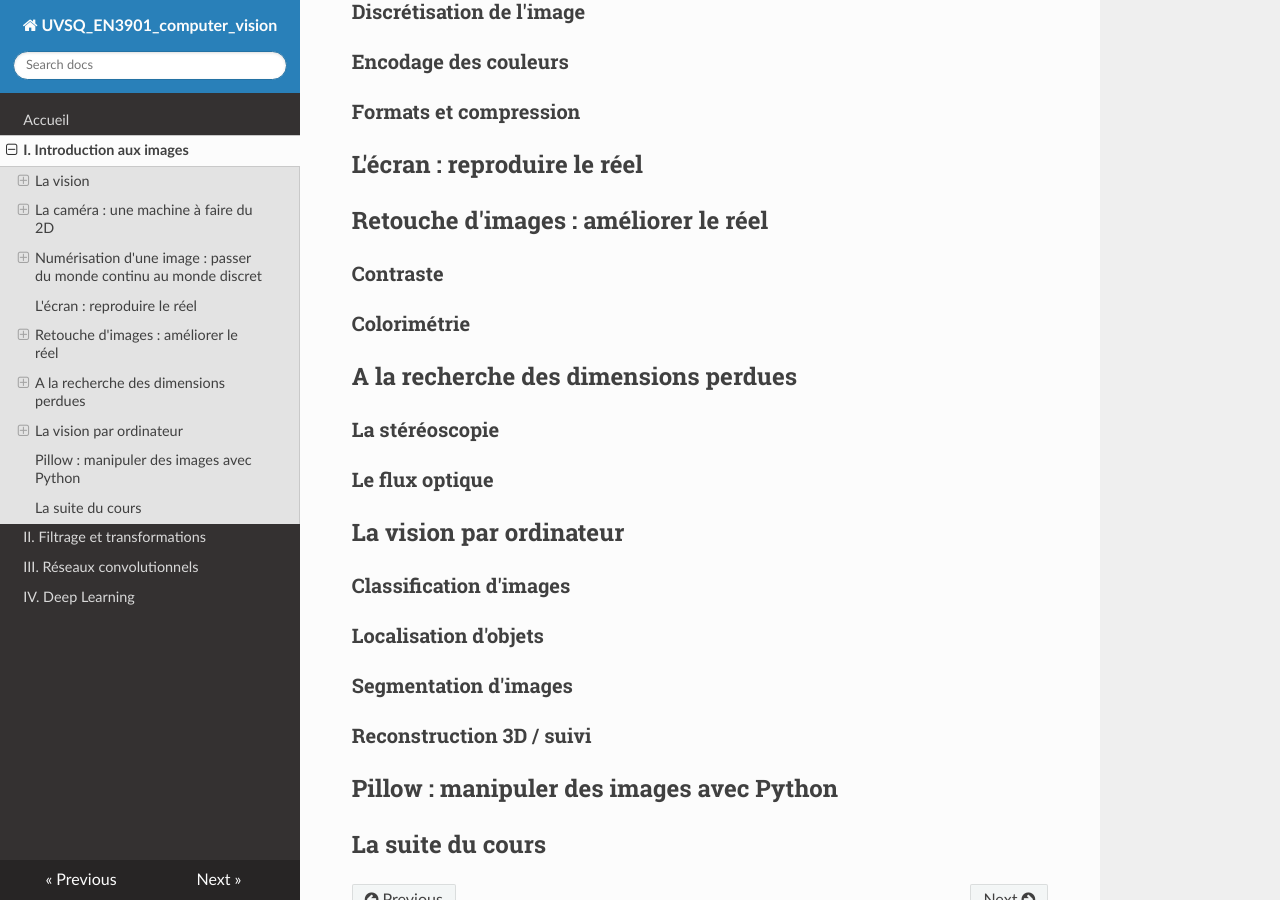
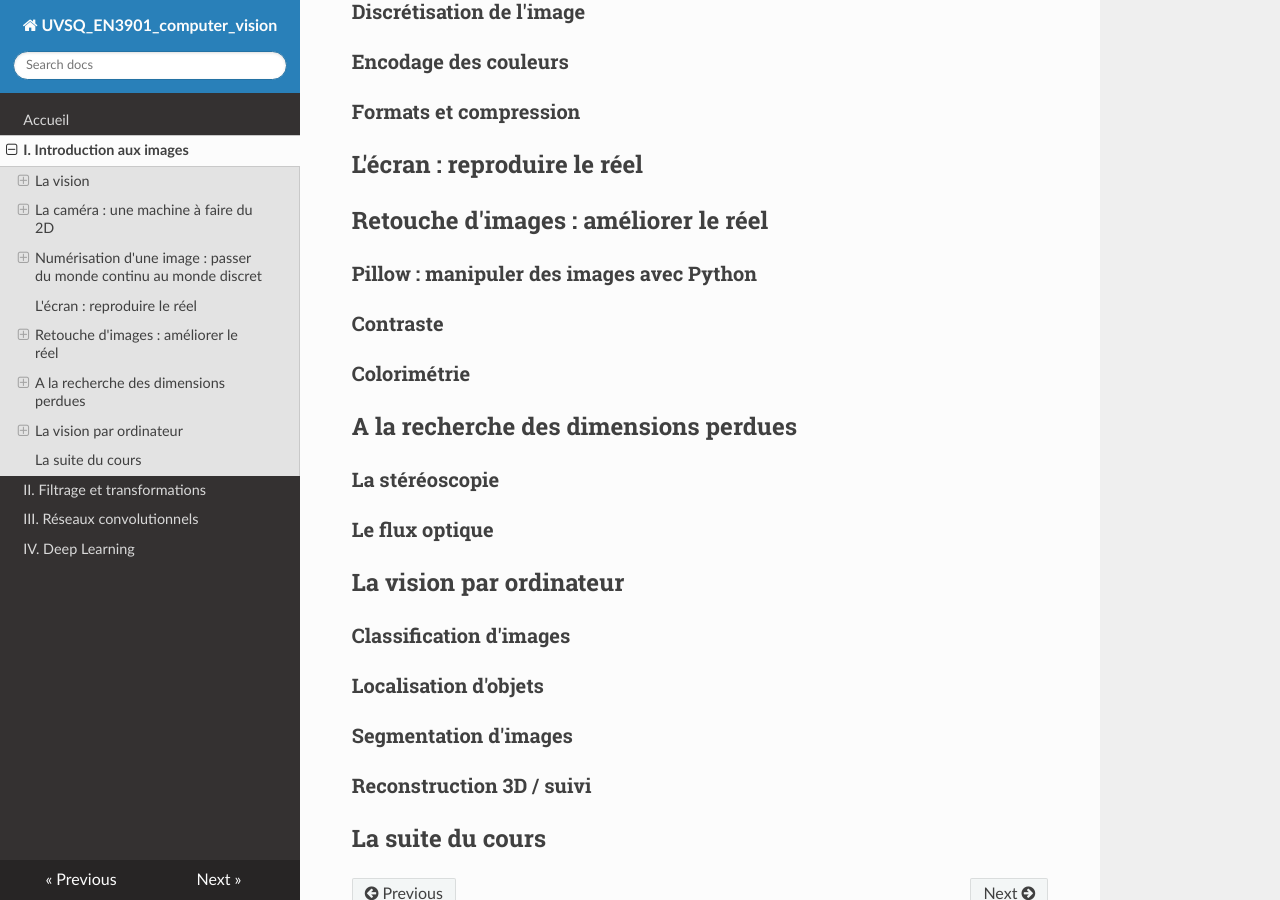
Before and after one commit to NicOudart/UVSQ_EN3901_computer_vision, an MkDocs documentation site: the page built from docs/Chap1_Introduction_images.md, in a window 1280 px wide and 900 px high, scrolled down 1347 px. Built offline with MkDocs 1.6.1, drawn with Linux system fonts in a browser that asks for light colours; nearby versions of some CDN libraries.

Commit message:
-Progress on Chapter 1.

```diff
--- a/docs/Chap1_Introduction_images.md
+++ b/docs/Chap1_Introduction_images.md
@@ -67,6 +69,4 @@ L’image des objets s’y trouve représentée avec une netteté, une fidé
 
 ### Reconstruction 3D / suivi
 
-## Pillow : manipuler des images avec Python
-
 ## La suite du cours
```
Also changed, not shown: other parts of docs/Chap1_Introduction_images.md (+2 -0 lines).
